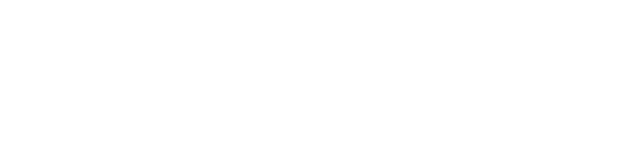
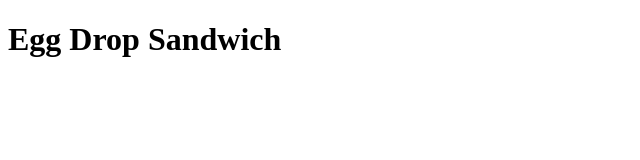
Before and after one commit to Z8o49/M293, a plain HTML site: page index.html in a window 1280 px wide. Shown: the whole page, without its empty margins (0-640 px from the left). Drawn offline with Linux system fonts and the light colour scheme.

Commit message:
recipe changed

```diff
--- a/index.html
+++ b/index.html
@@ -2,7 +2,8 @@
 <html lang="de">
 <head>
   <meta charset="UTF-8">
-  <title>Spaghetti Bolognese Rezept</title>
+  <title>Egg Drop Sandwich Rezept</title>
   <link rel="stylesheet" href="style.css">
 </head>
 <body>
+  <h1>Egg Drop Sandwich</h1>
```
